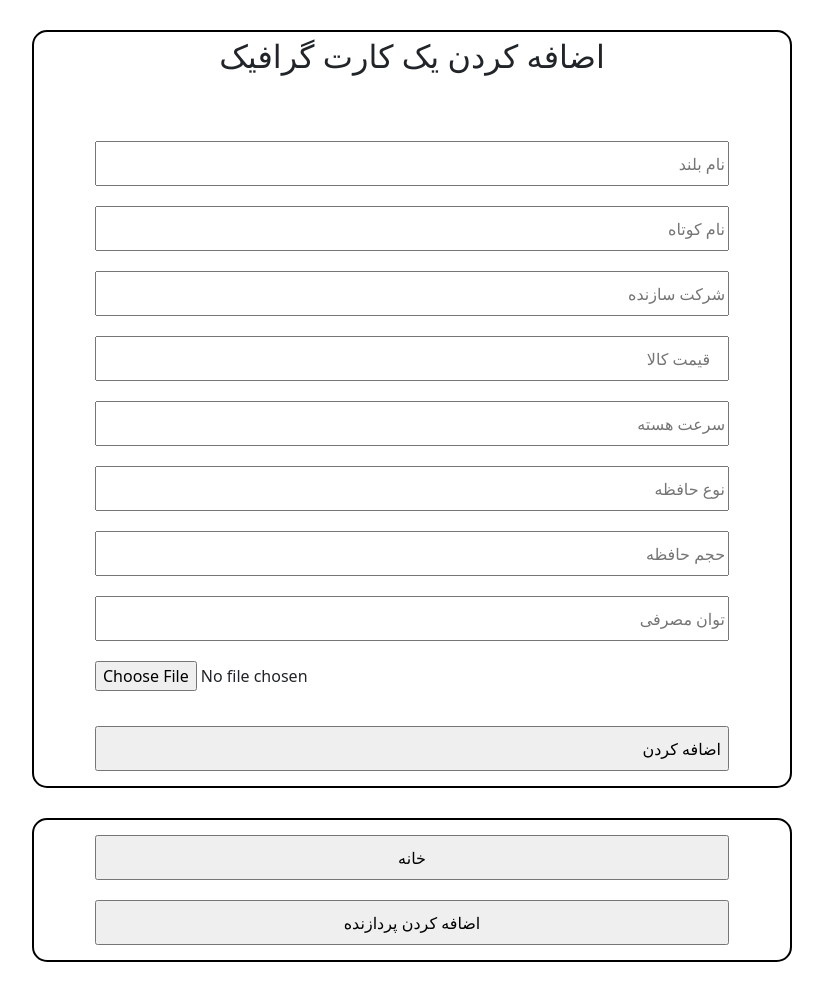
After one commit to amIwrnkm/Website, a PHP site: page /php/add.php in a window 1280 px wide. The commit adds this page. Shown: the whole page, without its empty margins (228-1051 px from the left). Run offline with PHP 8.4, Linux system fonts and the light colour scheme; the visitor is signed in with stand-in values (Sample User, id 1).

Commit message:
V4.00.00

```diff
--- /dev/null
+++ b/css/add.css
@@ -0,0 +1,20 @@
+body , .row{
+    text-align: center;
+    justify-content: center;
+    margin-top: 30px;
+}
+.main{
+    border: 2px solid black;
+    border-radius: 15px;padding: 5px;
+}
+.footer{
+    margin-bottom: 30px;
+}
+.footer input{
+    text-align: center;
+}
+input{
+    text-align: right;
+    margin: 10px;
+    height: 45px;width: 85%;
+}
--- /dev/null
+++ b/js/add.js
@@ -0,0 +1,18 @@
+var myInput = document.querySelector("#chang");
+const cpu = document.querySelector(".cpu");
+const gpu = document.querySelector(".gpu");
+function home(){
+ location.replace("index.php");
+}
+function CG(){
+if(gpu.classList.contains('d-none')) {
+    myInput.value = "اضافه کردن کارت گرافیک";
+    gpu.classList.remove('d-none');
+    cpu.classList.add('d-none');
+} else {
+    myInput.value = "اضافه کردن پردازنده";
+    cpu.classList.remove('d-none');
+    gpu.classList.add('d-none');
+}
+
+}
--- a/php/action-login.php
+++ b/php/action-login.php
@@ -30,6 +30,7 @@ if($row)
     $_SESSION["password"] = $row["password"];
     $_SESSION["email"] = $row["email"];
     $_SESSION["isFlag"] = false;
+    $_SESSION["type"] = $row["type"];
 ?>
 <script>alert("کاربر گرامی بازگشت شما موفقیت آمیز بود");</script>
 <?php
@@ -41,6 +42,7 @@ else
 <?php
 }
 
+
 mysqli_close($link);
 
 ?>
--- /dev/null
+++ b/php/add.php
@@ -0,0 +1,69 @@
+<?php session_start(); ?>
+<!DOCTYPE html>
+<html lang="en">
+<head>
+    <meta charset="UTF-8">
+    <meta name="viewport" content="width=device-width, initial-scale=1.0">
+    <title>اضافه کردن کالا</title>
+    <link rel="stylesheet" href="../css/bootstrap.css">
+    <link rel="stylesheet" href="../css/add.css">
+    <link rel="stylesheet" href="../css/style-all.css">
+</head>
+<body>
+    <?php
+    if(isset($_SESSION["type"]) && $_SESSION["type"] == 1)
+    {
+    ?>
+
+<div class="container">
+    <div class="row">
+        <div class="main gpu col-12 col-sm-10 col-md-8">
+            <h2>اضافه کردن یک کارت گرافیک</h2><br><br>
+<form action="add-gpu-action.php" method="post" enctype="multipart/form-data">
+            <input required type="text" name="longName" id="longName" placeholder="نام بلند"><br>
+            <input required type="text" name="shortName" id="shortName" placeholder="نام کوتاه"><br>
+            <input required type="text" name="producter" id="producter" placeholder="شرکت سازنده"><br>
+            <input required type="number" name="price" id="price" placeholder="قیمت کالا"><br>
+            <input required type="text" name="fast" id="fast" placeholder="سرعت هسته"><br>
+            <input required type="text" name="type" id="type" placeholder="نوع حافظه"><br>
+            <input required type="text" name="size" id="size" placeholder="حجم حافظه"><br>
+            <input required type="text" name="power" id="power" placeholder="توان مصرفی"><br>
+            <input required type="file" name="image" id="image"><br>
+            <input type="submit" value="اضافه کردن">
+</form>
+        </div>
+        <div class="main cpu d-none col-12 col-sm-10 col-md-8">
+            <h2>اضافه کردن پردازنده</h2>
+<form action="add-cpu-action.php" method="post" enctype="multipart/form-data">
+            <input required type="text" name="name" id="name" placeholder="نام پردازنده">
+            <input required type="text" name="cpu-producter" id="cpu-producter" placeholder="نام شرکت سازنده">
+            <input required type="number" name="cpu-price" id="cpu-price" placeholder="قیمت پردازنده">
+            <input required type="number" name="core" id="core" placeholder="تعداد هسته">
+            <input required type="number" name="field" id="field" placeholder="تعداد رشته">
+            <input required type="text" name="socket" id="socket" placeholder="سوکت">
+            <input required type="text" name="Memory" id="Memory" placeholder="حافظه">
+            <input required type="text" name="cpu-power" id="cpu-power" placeholder="توان مصرفی">
+            <input required type="file" name="cpu-image" id="cpu-image">
+            <input type="submit" value="اضافه کردن">
+            </form>
+        </div>
+    </div>
+    <div class="footer row">
+        <div class="main col-12 col-sm-10 col-md-8">
+            <input type="button" onclick="home();" value="خانه">
+            <input type="button" id="chang" onclick="CG();" value="اضافه کردن پردازنده">
+        </div>
+    </div>
+</div>
+
+<script src="../js/add.js"></script>
+
+
+<?php }else{?>
+<script>location.replace("index.php");
+</script>
+<?php } ?>
+
+
+</body>
+</html>
```
Also changed, not shown: include/header.php (+12 -0 lines), php/CPU.php (+36 -0 lines), php/GPU.php (+35 -2 lines), php/add-cpu-action.php (added, +55 -0 lines), php/add-gpu-action.php (added, +54 -0 lines), img/Screenshot (48).png (added), img/Screenshot (7).png (added).
